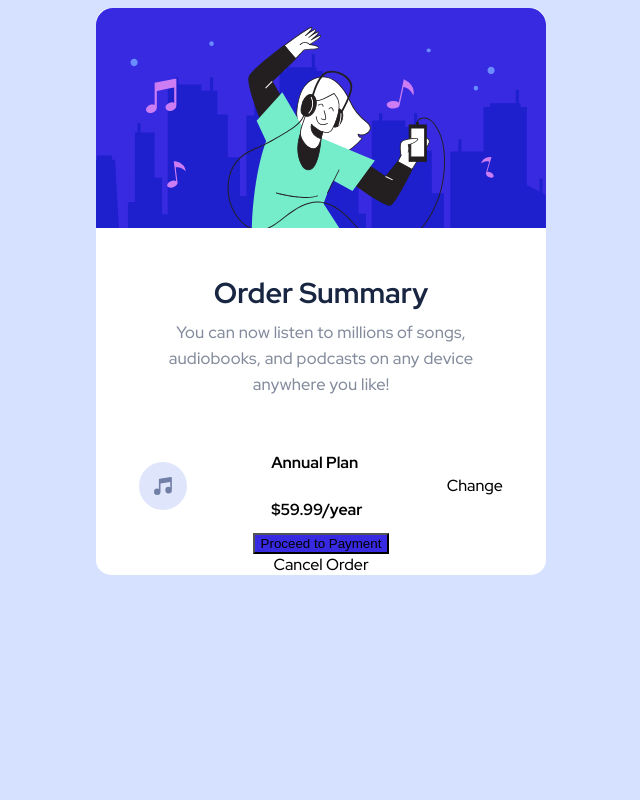
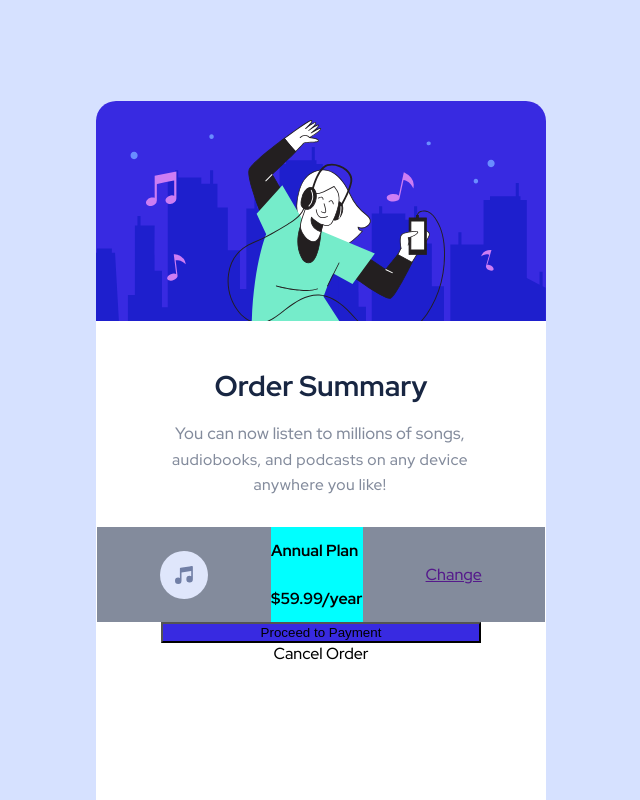
Before and after one commit to Rafaelfrb/order-summary-component, a plain HTML site: page index.html in a window 1280 px wide. Shown: the top 800 px of the page, without its empty margins (319-959 px from the left). Drawn offline with Linux system fonts and the light colour scheme.

Commit message:
Corrected letter spacing, font size and other adjustments in the text inside the container

```diff
--- a/index.html
+++ b/index.html
@@ -20,8 +20,8 @@
 
     <div class="paragraph">
       <p>You can now listen to millions of songs,</p>
-      <p>audiobooks, and podcasts on any device</p>
-      <p>anywhere you like!</p>
+      <p class="middlep">audiobooks, and podcasts on any device</p>
+      <p class="lastp">anywhere you like!</p>
     </div>
 
     <div class="container2">
@@ -33,7 +33,7 @@
         <h2>$59.99/year</h2>
       </div>
 
-      Change
+      <a href="">Change</a>
 
     </div>
     <input type="button" value="Proceed to Payment">
--- a/style.css
+++ b/style.css
@@ -3,29 +3,31 @@ body {
     justify-content: center;
     background-color: #d6e1ff;
     font-family: 'Red Hat Display', sans-serif;
+    height: 100rem;
 }
 
 .container {
+    margin-top: 5.8rem;
     display: flex;
     flex-direction: column;
     align-items: center;
     background-color: #ffffff;
-    width: 28.17rem;
-    border-radius: 15px;
+    width: 28.16rem;
+    border-radius: 20px;
 }
 
 img {
-    border-radius: 17px 17px 0 0;
+    border-radius: 20px 20px 0 0;
 }
 
 h1 {
     margin-top: 2.9rem;
     color: #182642;
-    font-size: 1.8rem;
+    font-size: 1.79rem;
 }
 
 .paragraph {
-    margin-top: -1.25rem;
+    margin-top: -0.75rem;
     line-height: 0.6rem;
     letter-spacing: 0.195px;
     text-align: center;
@@ -34,21 +36,33 @@ h1 {
 p {
     color: #838b9c;
     font-size: 16.49px;
-    /*text-align: center;
-    letter-spacing: 0.195px;*/
+    margin-right: 2px;
+}
+
+.middlep {
+    font-size: 15.49999px;
+    letter-spacing: 0.0275rem;
+}
+
+.lastp {
+    font-size: 15.49999px;
+    letter-spacing: 0.0275rem;
 }
 
 .container2 {
     display: flex;
     align-items: center;
-    justify-content: space-around;
+    justify-content: space-evenly;
     width: 28rem;
-    margin-top: 2rem;
+    margin-top: 1.37rem;
+    background-color: #838b9c;
 }
 
 .plan {
     display: flex;
     flex-direction: column;
+    justify-content: center;
+    background-color: aqua;
 }
 
 h2 {
@@ -57,4 +71,5 @@ h2 {
 
 input {
     background-color: #382ae1;
+    width: 20rem;
 }
```
